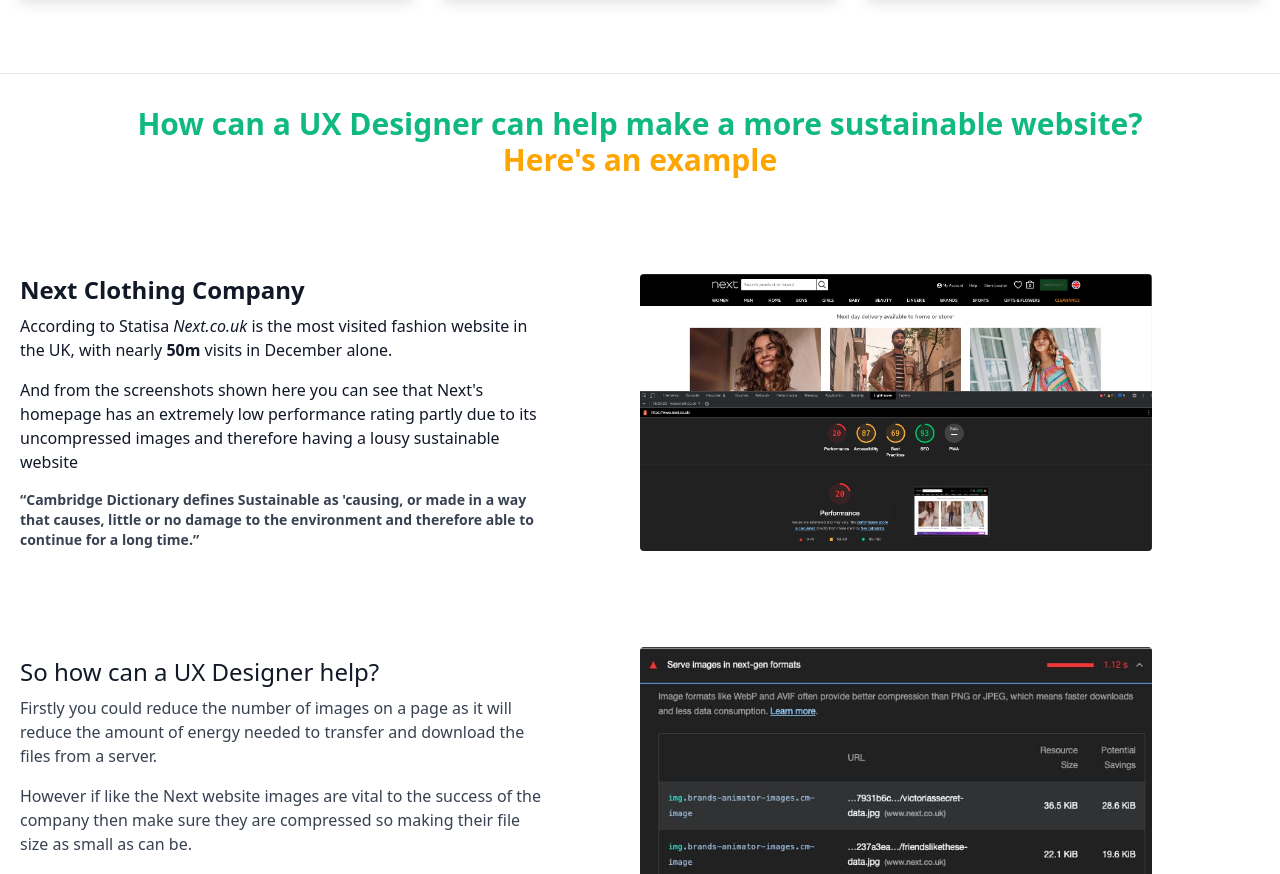
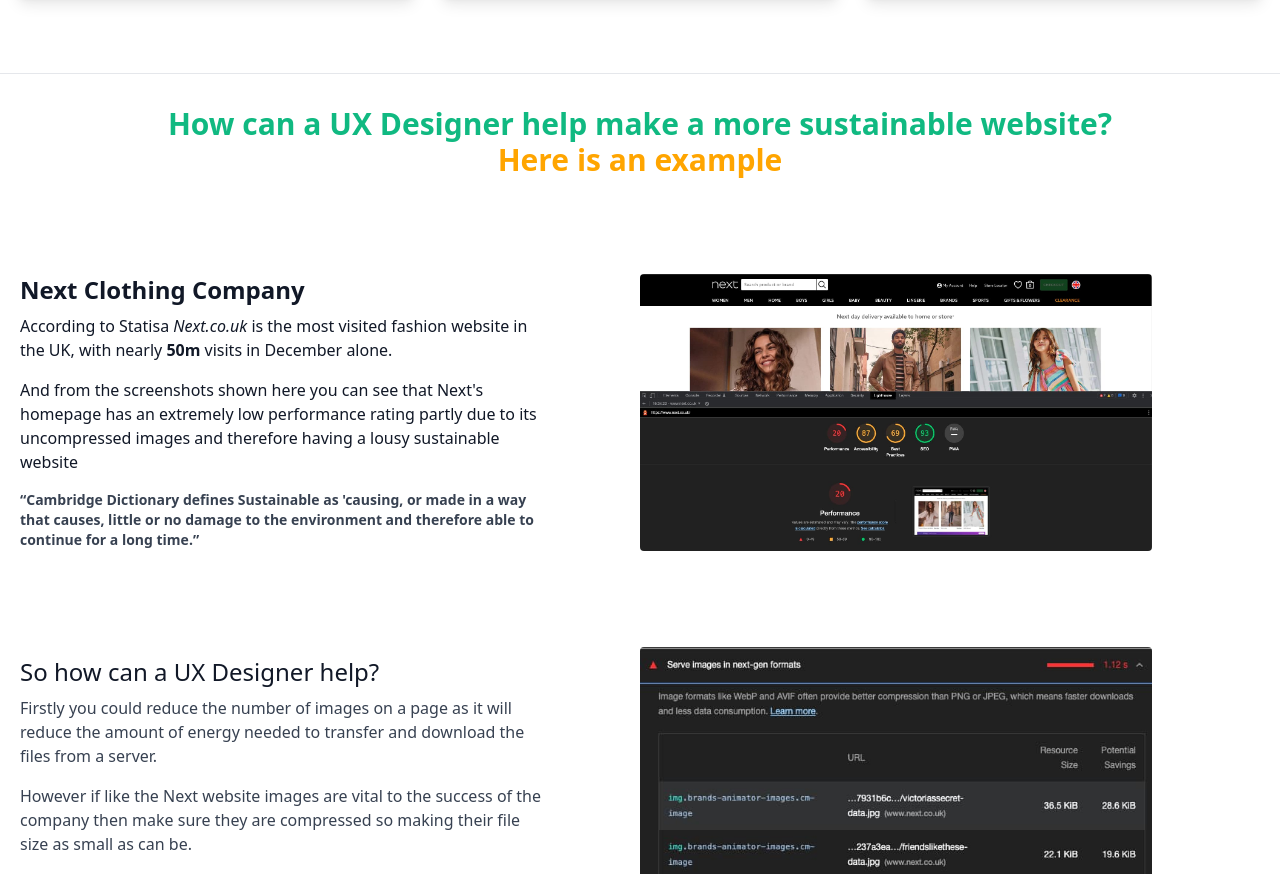
Before and after one commit to benzoscifo/Benjamin-Cranwell, a Gatsby site: page / in a window 1280 px wide. Shown: the part 1283-2157 px from the top of the page. Built offline with nearby package versions, Linux system fonts and the light colour scheme; Gatsby itself is replaced by a stand-in of ours.

Commit message:
spelling correction

```diff
--- a/src/pages/index.js
+++ b/src/pages/index.js
@@ -126,9 +126,8 @@
       </section>
       <section className="text-gray-900 body-font border-t border-gray-200">
         <h2 className="text-center text-3xl font-semibold text-green px-5 pt-8">
-          How can a UX Designer can help make a more sustainable website?{" "}
-          <br></br>
-          <span className="text-orange">Here's an example</span>
+          How can a UX Designer help make a more sustainable website? <br></br>
+          <span className="text-orange">Here is an example</span>
         </h2>
         <div className="container text-gray-900 mx-auto flex px-5 py-10 sm:py-24 md:flex-row flex-col items-center">
           <div className="w-full md:w-1/2 lg:pr-24 md:pr-16 md:items-start md:text-left mb-16 md:mb-0 items-center text-center">
```
